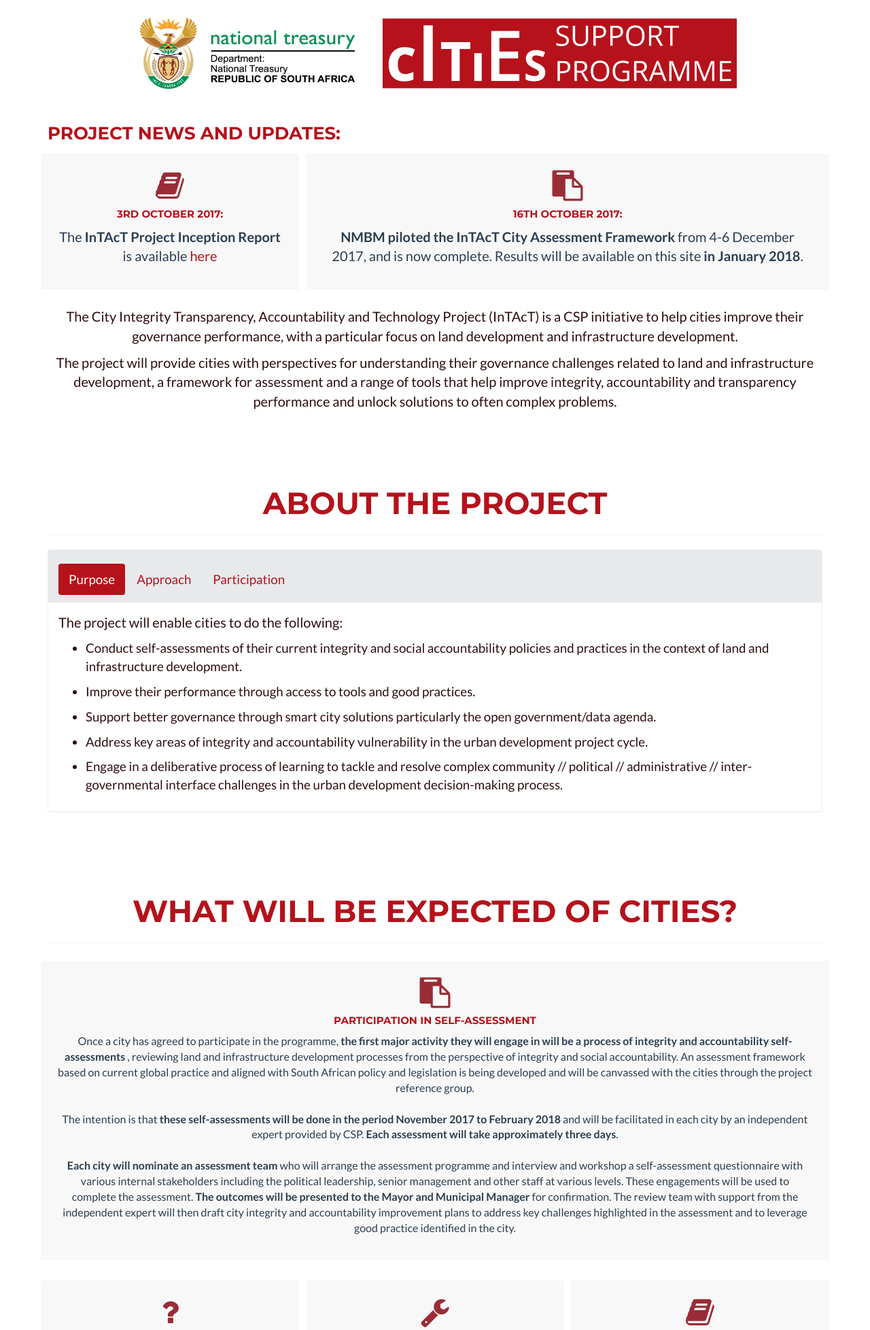
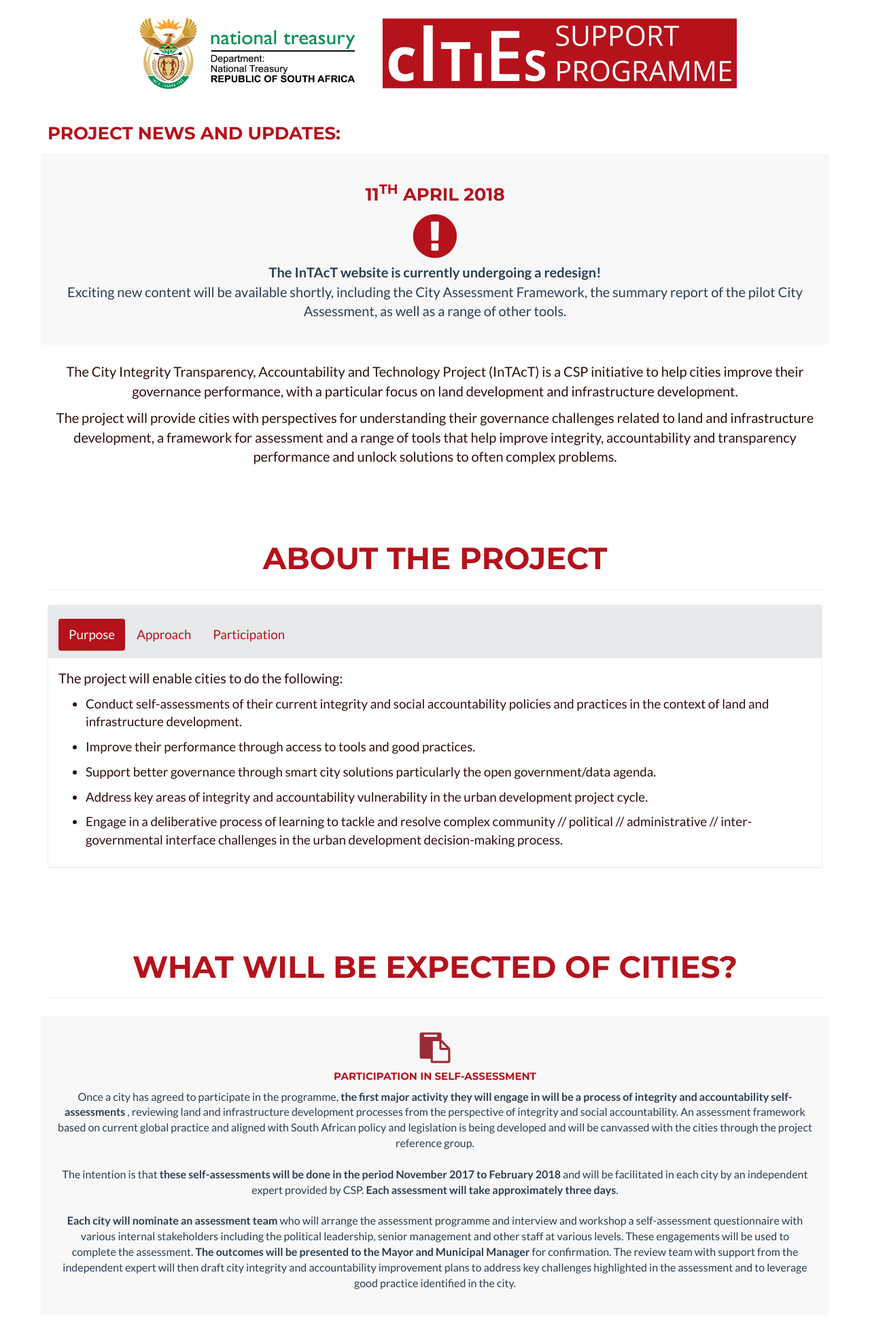
Before and after one commit to richardgevers/intact, a Flask app: page / in a window 1280 px wide. Shown: the part 404-2360 px from the top of the page at 68% size. Run offline with Flask 2, Linux system fonts and the light colour scheme; some libraries are stand-ins or nearby versions.

Commit message:
updated news - new website coming

```diff
--- a/templates/index.html
+++ b/templates/index.html
@@ -107,20 +107,13 @@
                  <h3 style="text-align: left">Project News and Updates:</h3>
                 </div>
             <div class="row row-centered">
-                <div class="col-lg-12 text-center">
-                    <div class="col-xs-12 col-md-4 portfolio-item" style="text-align: justify; padding: 5px">
+                <div class="col-lg-12">
+                    <div class="col-xs-12 col-md-12 portfolio-item" style="text-align: justify; padding: 5px">
                         <div class="block">
-                                <i class="fa fa-book fa-3x" aria-hidden="true" style="text-align: center"></i>
-                                <h5>3rd October 2017:</h5>
-                                <p>The <b>InTAcT Project Inception Report</b> is available <a href=#links>here</a></p>
-                        </div>
-                    </div>
-                    <div class="col-xs-12 col-md-8 portfolio-item" style="text-align: justify; padding: 5px">
-                        <div class="block">
-                                <i class="fa fa-clipboard fa-3x" aria-hidden="true" style="text-align: center"></i>
-                                <h5>16th October 2017:</h5>
-                            <p><b>NMBM piloted the InTAcT City Assessment Framework</b> from 4-6 December 2017, and is
-                                now complete. Results will be available on this site <b>in January 2018</b>.</p>
+                            <h3>11<sup>th</sup> April 2018</h3>
+                                <i class="fa fa-exclamation-circle fa-5x" aria-hidden="true" style="text-align: center; color:#b5121b "></i>
+                            <p><b>The InTAcT website is currently undergoing a redesign!</b>  <br>Exciting new content will be available shortly,
+                                    including the City Assessment Framework, the summary report of the pilot City Assessment, as well as a range of other tools.</p>
                         </div>
                     </div>
                 </div>
```
